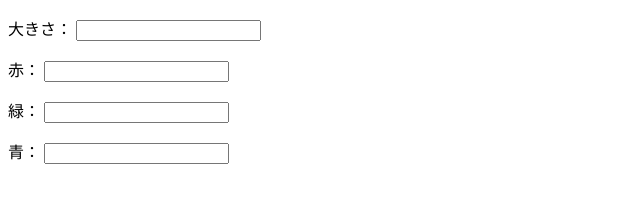
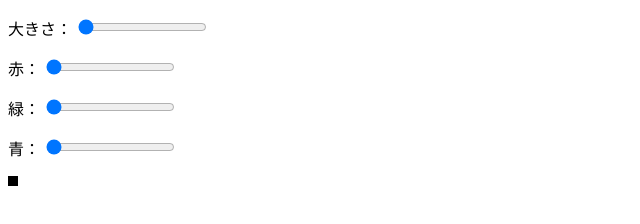
Before and after one commit to etoh18/FE2024L2101_vue_bind, a plain HTML site: page 6-1/index.html in a window 1280 px wide. Shown: the whole page, without its empty margins (0-640 px from the left). Drawn offline with nearby package versions, Linux system fonts and the light colour scheme.

Commit message:
index,js,css変更

```diff
--- a/6-1/index.html
+++ b/6-1/index.html
@@ -10,27 +10,42 @@
       <p>
         <span>大きさ：</span>
         <input
-
+        v-model="range"
+        type="range"
+        max="500"
+        min="10"
         />
       </p>
       <p>
         <span>赤：</span>
         <input
-
+        v-model="red"
+        type="range"
+        max="255"
+        min="0"
         />
       </p>
       <p>
         <span>緑：</span>
         <input
-
+          v-model="green"
+          type="range"
+          max="255"
+          min="0"
         />
       </p>
       <p>
         <span>青：</span>
         <input
-
+        v-model="blue"
+        type="range"
+        max="255"
+        min="0"
         />
       </p>
+      <div
+        :style="bindStyle"
+      ></div>
 
     </div>
     <script src="https://cdn.jsdelivr.net/npm/vue/dist/vue.js"></script>
--- a/6-1/script/script.js
+++ b/6-1/script/script.js
@@ -2,10 +2,16 @@ new Vue({
     el: '#app',
     data() {
       return {
-
+        range: 10,
+        red: 0,
+        blue: 0,
+        green: 0
       };
     },
     computed: {
+      bindStyle(){
+        return `width: ${this.range}px; height: ${this.range}px; background: rgb(${this.red},${this.green},${this.blue})`;
+      }
 
     }
   });
--- a/6-2/script/script.js
+++ b/6-2/script/script.js
@@ -6,6 +6,9 @@ new Vue({
       };
     },
     methods: {
+      toggleButton(){
+        this.isActive = !this.isActive;
+      }
 
     }
   });
```
Also changed, not shown: 6-2/css/style.css (+6 -6 lines), 6-2/index.html (+3 -2 lines).
